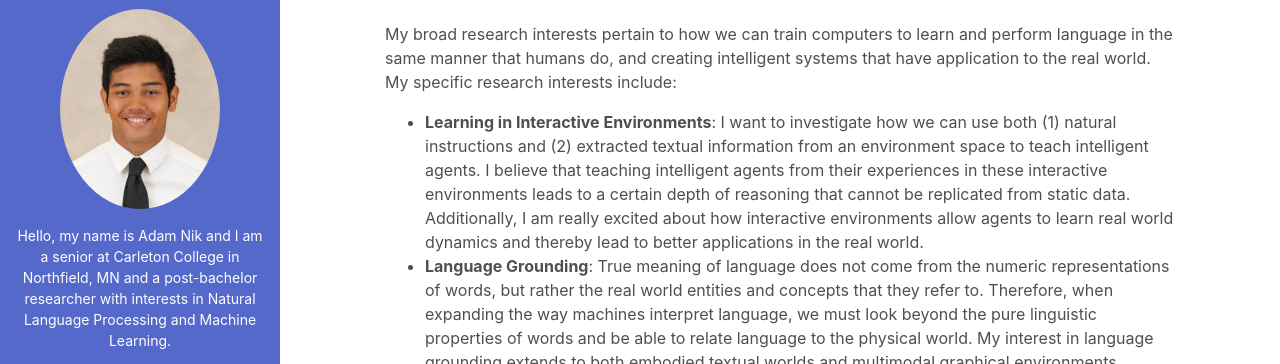
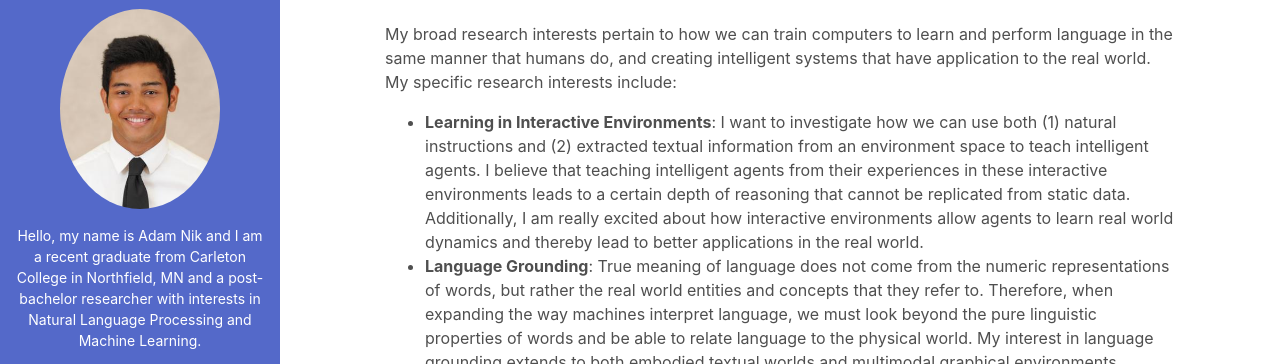
Before and after one commit to adamnik/adamnik.github.io, a plain HTML site: page index.html in a window 1280 px wide. Shown: the part 76-440 px from the top of the page. Drawn offline with Linux system fonts and the light colour scheme.

Commit message:
Update index.html

```diff
--- a/index.html
+++ b/index.html
@@ -34,7 +34,7 @@
 				<div class="profile-section pt-3 pt-lg-0">
 				    <img class="profile-image mb-3 rounded-circle mx-auto" src="assets/images/AdamNik_Profile.jpeg" alt="image">
 
-					<div class="bio mb-3">Hello, my name is Adam Nik and I am a senior at Carleton College in Northfield, MN and a post-bachelor researcher with interests in Natural Language Processing and Machine Learning.<br></div><!--//bio-->
+					<div class="bio mb-3">Hello, my name is Adam Nik and I am a recent graduate from Carleton College in Northfield, MN and a post-bachelor researcher with interests in Natural Language Processing and Machine Learning.<br></div><!--//bio-->
 					<ul class="social-list list-inline py-3 mx-auto">
 			            <li class="list-inline-item"><a href="mailto:nika@carleton.edu"><i class="fa-regular fa-inbox"></i></a></li>
 			            <li class="list-inline-item"><a href="https://github.com/adamnik"><i class="fab fa-github fa-fw"></i></a></li>
```
